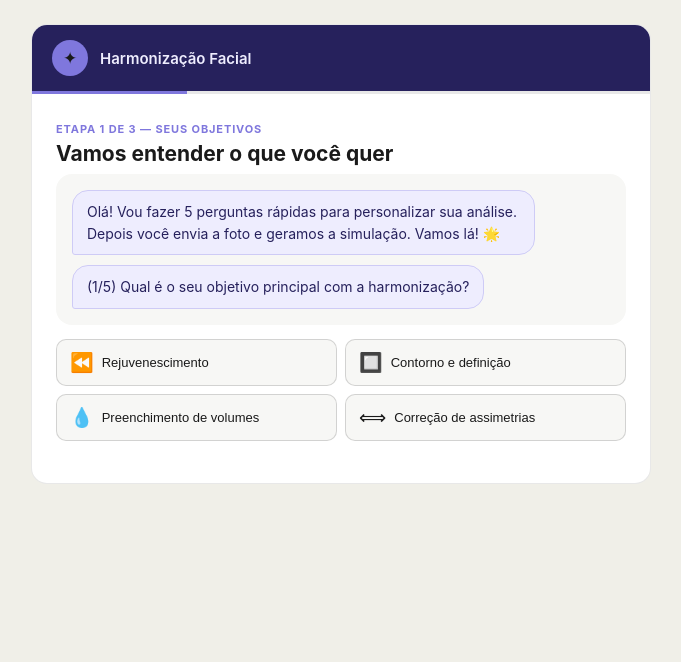
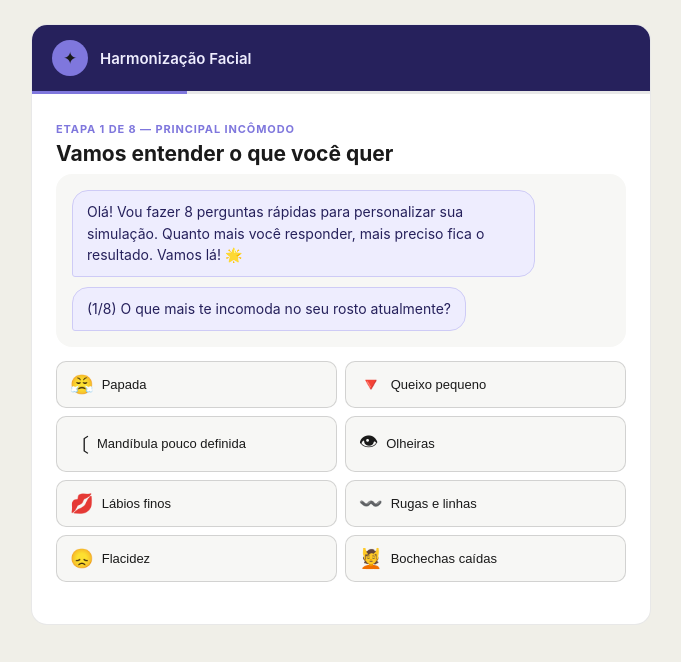
Before and after one commit to lucasdasilva1/HOF---Projeto-, a website: page index.html in a window 1280 px wide. Shown: the whole page, without its empty margins (299-980 px from the left). Drawn offline with Linux system fonts and the light colour scheme.

Commit message:
Update index.html

```diff
--- a/index.html
+++ b/index.html
@@ -144,7 +144,7 @@ h2 { font-size: 21px; font-weight: 700; color: var(--text); margin-bottom: 8px;
 
     <!-- STEP 1: QUIZ -->
     <div class="step" id="s1">
-      <div class="tag">Etapa 1 de 3 — Seus objetivos</div>
+      <div class="tag" id="quizTag">Etapa 1 de 8 — Principal incômodo</div>
       <h2>Vamos entender o que você quer</h2>
       <div class="chat" id="chat"></div>
       <div id="optsArea"></div>
@@ -163,7 +163,7 @@ h2 { font-size: 21px; font-weight: 700; color: var(--text); margin-bottom: 8px;
     <div class="step" id="s2">
       <div class="tag">Etapa 2 de 3 — Sua foto</div>
       <h2>Agora envie sua foto</h2>
-      <div class="desc">Use uma foto frontal, com boa iluminação, expressão neutra e cabelo afastado da testa.</div>
+      <div class="desc">Para o melhor resultado: sem óculos · sem filtro · boa iluminação · olhando para frente · apenas uma pessoa na foto.</div>
       <div class="upload-zone" id="uploadZone">
         <input type="file" id="fileInp" accept="image/jpeg,image/png,image/webp" onchange="onFile(this)">
         <div id="upPH">
@@ -254,49 +254,92 @@ let selOpt = null;
 // ═══════════════════════════════════════════
 const QUESTIONS = [
   {
-    id: 'objetivo',
-    q: 'Qual é o seu objetivo principal com a harmonização?',
+    id: 'incomodo',
+    q: 'O que mais te incomoda no seu rosto atualmente?',
     opts: [
-      { e:'⏪', l:'Rejuvenescimento', v:'rejuvenescimento' },
-      { e:'🔲', l:'Contorno e definição', v:'contorno e definição' },
-      { e:'💧', l:'Preenchimento de volumes', v:'preenchimento de volumes' },
-      { e:'⟺', l:'Correção de assimetrias', v:'correção de assimetrias' }
+      { e:'😤', l:'Papada', v:'papada' },
+      { e:'🔻', l:'Queixo pequeno', v:'queixo pequeno' },
+      { e:'〔', l:'Mandíbula pouco definida', v:'mandíbula pouco definida' },
+      { e:'👁', l:'Olheiras', v:'olheiras' },
+      { e:'💋', l:'Lábios finos', v:'lábios finos' },
+      { e:'〰️', l:'Rugas e linhas', v:'rugas e linhas de expressão' },
+      { e:'😞', l:'Flacidez', v:'flacidez facial' },
+      { e:'💆', l:'Bochechas caídas', v:'bochechas caídas' }
     ]
   },
   {
-    id: 'regiao',
-    q: 'Qual região você quer trabalhar?',
+    id: 'objetivo',
+    q: 'Qual resultado você busca?',
     opts: [
-      { e:'💋', l:'Lábios', v:'lábios' },
-      { e:'◈',  l:'Malar e maçãs', v:'malar e maçãs do rosto' },
-      { e:'〔', l:'Mandíbula e contorno', v:'mandíbula e contorno facial' },
-      { e:'🔻', l:'Mento e queixo', v:'mento e queixo' }
+      { e:'⏪', l:'Parecer mais jovem', v:'parecer mais jovem' },
+      { e:'🔲', l:'Rosto mais definido', v:'rosto mais definido' },
+      { e:'✨', l:'Ficar mais atraente', v:'ficar mais atraente' },
+      { e:'⟺', l:'Corrigir assimetrias', v:'corrigir assimetrias' },
+      { e:'🌿', l:'Realçar traços naturais', v:'realçar traços naturais' },
+      { e:'💪', l:'Melhorar autoestima', v:'aumentar autoestima' }
     ]
   },
   {
-    id: 'estilo',
-    q: 'Que estilo de resultado você prefere?',
+    id: 'intensidade',
+    q: 'Qual estilo de resultado você prefere?',
     opts: [
-      { e:'🌿', l:'Natural e discreto', v:'natural e discreto' },
-      { e:'⚖️', l:'Equilibrado', v:'equilibrado e perceptível' },
-      { e:'✨', l:'Marcante', v:'marcante e expressivo' }
+      { e:'🌿', l:'Muito natural', v:'muito natural — ninguém percebe' },
+      { e:'👌', l:'Natural perceptível', v:'natural — percebem que estou melhor' },
+      { e:'⚖️', l:'Moderado', v:'moderado' },
+      { e:'✨', l:'Marcante', v:'marcante' },
+      { e:'💥', l:'Transformação máxima', v:'transformação máxima' }
     ]
   },
   {
-    id: 'preservar',
-    q: 'Alguma característica que você ama e quer preservar?',
-    type: 'text',
-    ph: 'Ex: meus olhos, o formato do nariz, o sorriso...'
+    id: 'regioes',
+    q: 'Quais regiões você quer melhorar? (pode escolher várias)',
+    multi: true,
+    opts: [
+      { e:'〔', l:'Mandíbula', v:'mandíbula' },
+      { e:'🔻', l:'Queixo', v:'queixo' },
+      { e:'💋', l:'Lábios', v:'lábios' },
+      { e:'◈',  l:'Maçãs do rosto', v:'maçãs do rosto' },
+      { e:'👁', l:'Olheiras', v:'olheiras' },
+      { e:'🧠', l:'Testa', v:'testa' },
+      { e:'😤', l:'Papada', v:'papada' },
+      { e:'🦢', l:'Pescoço', v:'pescoço' }
+    ]
   },
   {
-    id: 'historico',
-    q: 'Já fez algum procedimento estético antes?',
+    id: 'referencia',
+    q: 'Qual resultado combina mais com você?',
     opts: [
-      { e:'❌', l:'Nunca fiz', v:'nenhum procedimento anterior' },
-      { e:'💉', l:'Ácido hialurônico', v:'ácido hialurônico anteriormente' },
-      { e:'⚡', l:'Toxina botulínica', v:'toxina botulínica anteriormente' },
-      { e:'📋', l:'Outros', v:'outros procedimentos anteriores' }
+      { e:'🌿', l:'Natural', v:'estética natural' },
+      { e:'👑', l:'Elegante', v:'estética elegante e sofisticada' },
+      { e:'💪', l:'Mais masculino', v:'traços mais masculinos e angulosos' },
+      { e:'🌸', l:'Mais feminino', v:'traços mais femininos e delicados' }
     ]
+  },
+  {
+    id: 'idade',
+    q: 'Qual sua faixa etária?',
+    opts: [
+      { e:'🧑', l:'18 a 25 anos', v:'18 a 25 anos' },
+      { e:'🧑', l:'26 a 35 anos', v:'26 a 35 anos' },
+      { e:'🧑', l:'36 a 45 anos', v:'36 a 45 anos' },
+      { e:'🧓', l:'46 a 55 anos', v:'46 a 55 anos' },
+      { e:'🧓', l:'56 anos ou mais', v:'56 anos ou mais' }
+    ]
+  },
+  {
+    id: 'genero',
+    q: 'Como você se identifica?',
+    opts: [
+      { e:'♂️', l:'Homem', v:'homem' },
+      { e:'♀️', l:'Mulher', v:'mulher' },
+      { e:'⚧', l:'Não-binário', v:'não-binário' }
+    ]
+  },
+  {
+    id: 'mudanca',
+    q: 'Se pudesse mudar apenas uma coisa hoje, o que seria?',
+    type: 'text',
+    ph: 'Ex: quero afinar o rosto, definir meu queixo, tirar a papada...'
   }
 ];
 
@@ -322,7 +365,7 @@ function initQuiz() {
   quizA = {}; qIdx = 0; selOpt = null;
   document.getElementById('btnNxt').style.display = 'none';
   document.getElementById('btnPhoto').style.display = 'none';
-  addBubble('ai', 'Olá! Vou fazer 5 perguntas rápidas para personalizar sua análise. Depois você envia a foto e geramos a simulação. Vamos lá! 🌟');
+  addBubble('ai', 'Olá! Vou fazer 8 perguntas rápidas para personalizar sua simulação. Quanto mais você responder, mais preciso fica o resultado. Vamos lá! 🌟');
   setTimeout(() => showQ(0), 500);
 }
 
@@ -335,11 +378,25 @@ function addBubble(who, txt) {
   c.scrollTop = c.scrollHeight;
 }
 
+const QUIZ_TAGS = [
+  'Etapa 1 de 8 — Principal incômodo',
+  'Etapa 2 de 8 — Objetivo estético',
+  'Etapa 3 de 8 — Intensidade desejada',
+  'Etapa 4 de 8 — Regiões (múltipla escolha)',
+  'Etapa 5 de 8 — Referência estética',
+  'Etapa 6 de 8 — Faixa etária',
+  'Etapa 7 de 8 — Gênero',
+  'Etapa 8 de 8 — Mudança desejada'
+];
+
+let multiSel = [];
+
 function showQ(i) {
   const q = QUESTIONS[i];
   if (!q) return;
-  qIdx = i; selOpt = null;
-  addBubble('ai', `(${i+1}/5) ${q.q}`);
+  qIdx = i; selOpt = null; multiSel = [];
+  addBubble('ai', `(${i+1}/8) ${q.q}`);
+  document.getElementById('quizTag').textContent = QUIZ_TAGS[i] || '';
 
   const oa = document.getElementById('optsArea');
   const ta = document.getElementById('txtArea');
@@ -353,6 +410,33 @@ function showQ(i) {
     inp.placeholder = q.ph || '';
     inp.value = '';
     setTimeout(() => inp.focus(), 100);
+  } else if (q.multi) {
+    // múltipla seleção
+    ta.style.display = 'none';
+    const grid = document.createElement('div');
+    grid.className = 'opts';
+    q.opts.forEach(o => {
+      const b = document.createElement('button');
+      b.className = 'opt';
+      b.innerHTML = `<span class="opt-em">${o.e}</span><span>${o.l}</span>`;
+      b.onclick = () => {
+        if (b.classList.contains('sel')) {
+          b.classList.remove('sel');
+          multiSel = multiSel.filter(x => x !== o.v);
+        } else {
+          b.classList.add('sel');
+          multiSel.push(o.v);
+        }
+        if (multiSel.length > 0) {
+          document.getElementById('btnNxt').style.display = 'inline-flex';
+        } else {
+          document.getElementById('btnNxt').style.display = 'none';
+        }
+      };
+      grid.appendChild(b);
+    });
+    oa.innerHTML = '';
+    oa.appendChild(grid);
   } else {
     ta.style.display = 'none';
     const grid = document.createElement('div');
@@ -381,13 +465,28 @@ function showQ(i) {
 }
 
 function advanceQuiz() {
-  if (!selOpt) return;
-  quizA[QUESTIONS[qIdx].id] = selOpt.v;
-  addBubble('user', selOpt.l);
+  const q = QUESTIONS[qIdx];
+  if (q.multi) {
+    if (multiSel.length === 0) return;
+    quizA[q.id] = multiSel.join(', ');
+    addBubble('user', multiSel.join(' · '));
+  } else {
+    if (!selOpt) return;
+    quizA[q.id] = selOpt.v;
+    addBubble('user', selOpt.l);
+    selOpt = null;
+  }
   document.getElementById('optsArea').innerHTML = '';
   document.getElementById('btnNxt').style.display = 'none';
-  selOpt = null;
-  setTimeout(() => showQ(qIdx + 1), 350);
+  multiSel = [];
+
+  const next = qIdx + 1;
+  if (next < QUESTIONS.length) {
+    setTimeout(() => showQ(next), 350);
+  } else {
+    addBubble('ai', 'Perfeito! Agora envie sua foto frontal para gerar a simulação. 📸');
+    document.getElementById('btnPhoto').style.display = 'inline-flex';
+  }
 }
 
 function sendTxt() {
@@ -398,10 +497,11 @@ function sendTxt() {
   addBubble('user', v);
   inp.value = '';
   document.getElementById('txtArea').style.display = 'none';
-  if (qIdx < QUESTIONS.length - 1) {
-    setTimeout(() => showQ(qIdx + 1), 350);
+  const nextIdx = qIdx + 1;
+  if (nextIdx < QUESTIONS.length) {
+    setTimeout(() => showQ(nextIdx), 350);
   } else {
-    addBubble('ai', 'Ótimo! Agora envie sua foto frontal para gerar a simulação. 📸');
+    addBubble('ai', 'Perfeito! Agora envie sua foto frontal para gerar a simulação. 📸');
     document.getElementById('btnPhoto').style.display = 'inline-flex';
   }
 }
```
